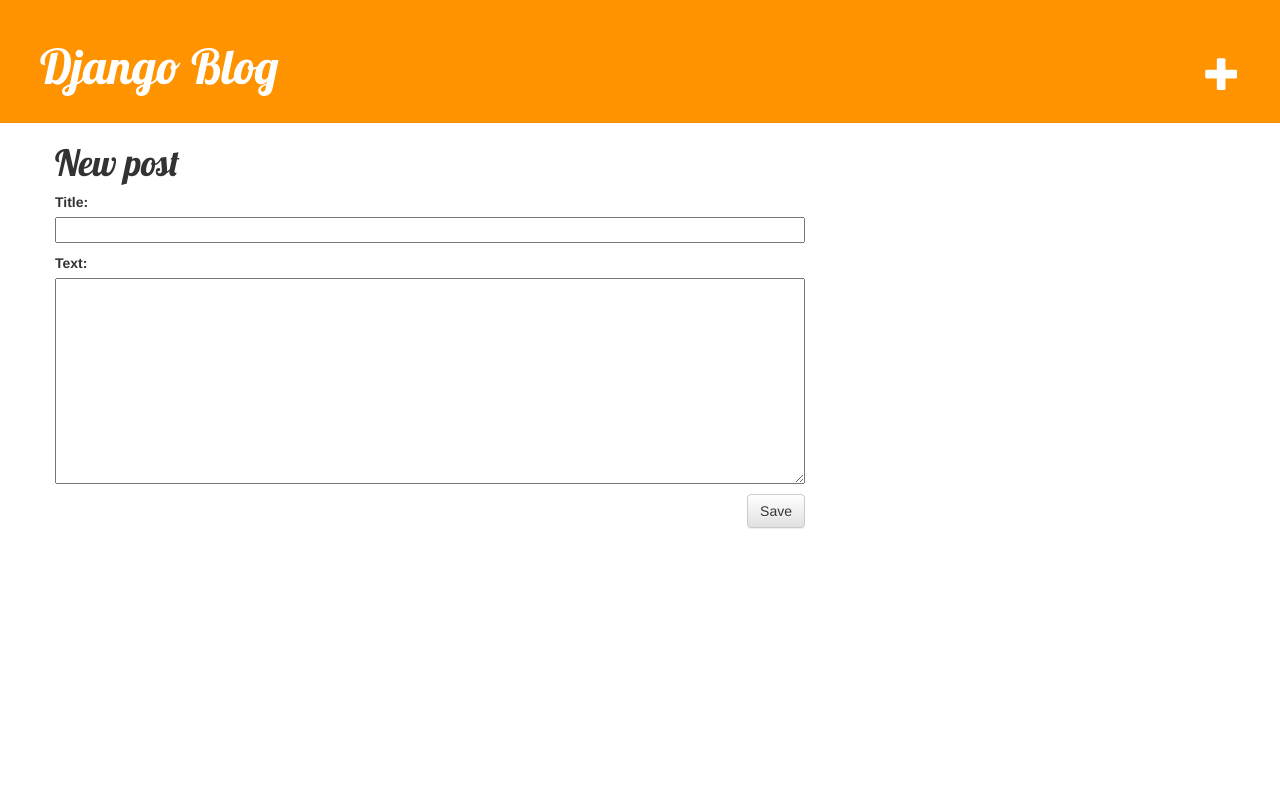
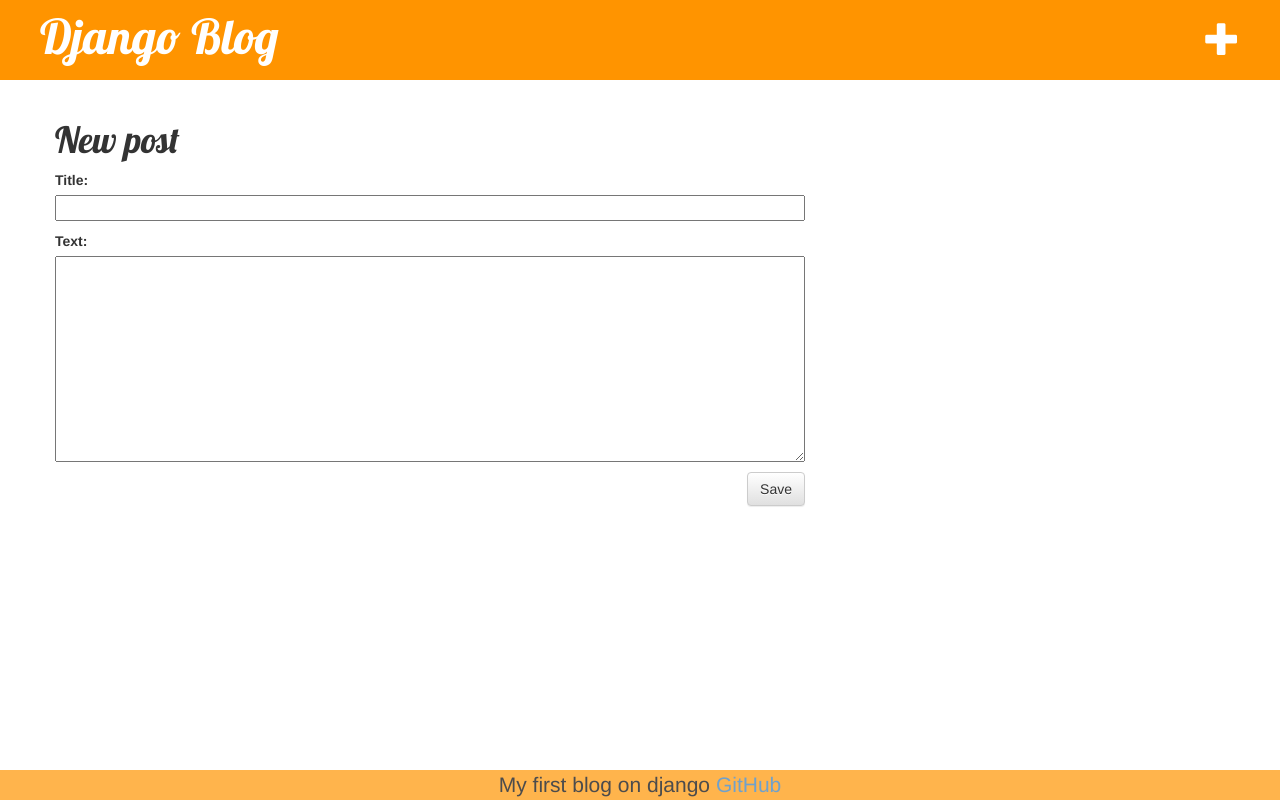
Before and after one commit to firecapote/blog-django, a Django app: page /post/new/ in a window 1280 px wide. Run offline with Django 3.2, Linux system fonts and the light colour scheme; the visitor is signed in with stand-in values (Sample User, id 1); some libraries are stand-ins or nearby versions.

Commit message:
changed interface

```diff
--- a/blog/static/css/blog.css
+++ b/blog/static/css/blog.css
@@ -1,7 +1,13 @@
 #page-header {
+    position: fixed;
+    top:0;
+    left: 0;
+    width: 100%;
     background-color: #ff9400;
     margin-top: 0;
-    padding: 20px 20px 20px 40px;
+    padding: 0 20px 0 40px;
+    z-index: 2;
+    height: 80px;
 }
 
 #page-header h1, #page-header h1 a, #page-header h1 a:visited {
@@ -9,6 +15,7 @@
     font-size: 36pt;
     text-decoration: none;
     transition: .5s;
+    margin: 10px 0 0 0;
 }
 
 #page-header h1 a:hover {
@@ -19,6 +26,9 @@
 
 .content {
     margin-left: 40px;
+    position: absolute;
+    z-index: 1;
+    top: 100px;
 }
 
 h1, h2, h3, h4 {
@@ -37,12 +47,17 @@
     width: 100%;
 }
 
-.top-menu, .top-menu:hover, .top-menu:visited {
+.top-menu {
     color: #ffffff;
     float: right;
     font-size: 26pt;
     margin-right: 20px;
-    padding-top: 1em;
+    padding-top: 20px;
+}
+
+.top-menu:hover {
+    color: #000000;
+    transition: .7s;
 }
 
 .post {
@@ -59,3 +74,22 @@
     padding-left: 40px;
     transition: .8s;
 }
+
+.footer {
+    position: fixed;
+    z-index: 2;
+    width: 100%;
+    bottom: 0;
+    background-color: #ff9400;
+    opacity: 0.7;
+    text-align: center;
+    font-size: 1.5em;
+}
+
+.footer span {
+    opacity: 1;
+    color: #000;
+}
+.footer a {
+    opacity: 1;
+}
--- a/blog/templates/blog/base.html
+++ b/blog/templates/blog/base.html
@@ -22,5 +22,9 @@
                 </div>
             </div>
         </div>
+        <div class="footer">
+            <span>My first blog on django</span>
+            <a href="https://github.com/firecapote/blog-django" target="_blank">GitHub</a>
+        </div>
     </body>
 </html>
```
